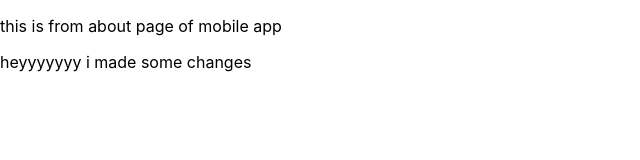
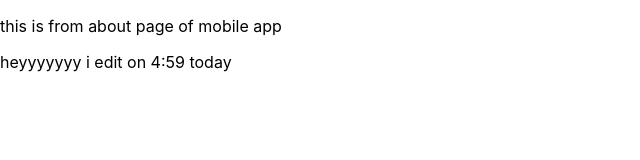
Before and after one commit to khalilkhan-Dev/mobile, a React (Create React App) app: page / in a window 1280 px wide. Shown: the top 160 px of the page, without its empty margins (0-640 px from the left). Built offline with nearby package versions, Linux system fonts and the light colour scheme.

Commit message:
another edit

```diff
--- a/src/components/About.jsx
+++ b/src/components/About.jsx
@@ -4,7 +4,7 @@ const About = () => {
   return (
     <>
     <p>this is from about page of mobile app</p>
-    <p>heyyyyyyy i made some changes</p></>
+    <p>heyyyyyyy i edit on 4:59 today</p></>
   )
 }
 
```
